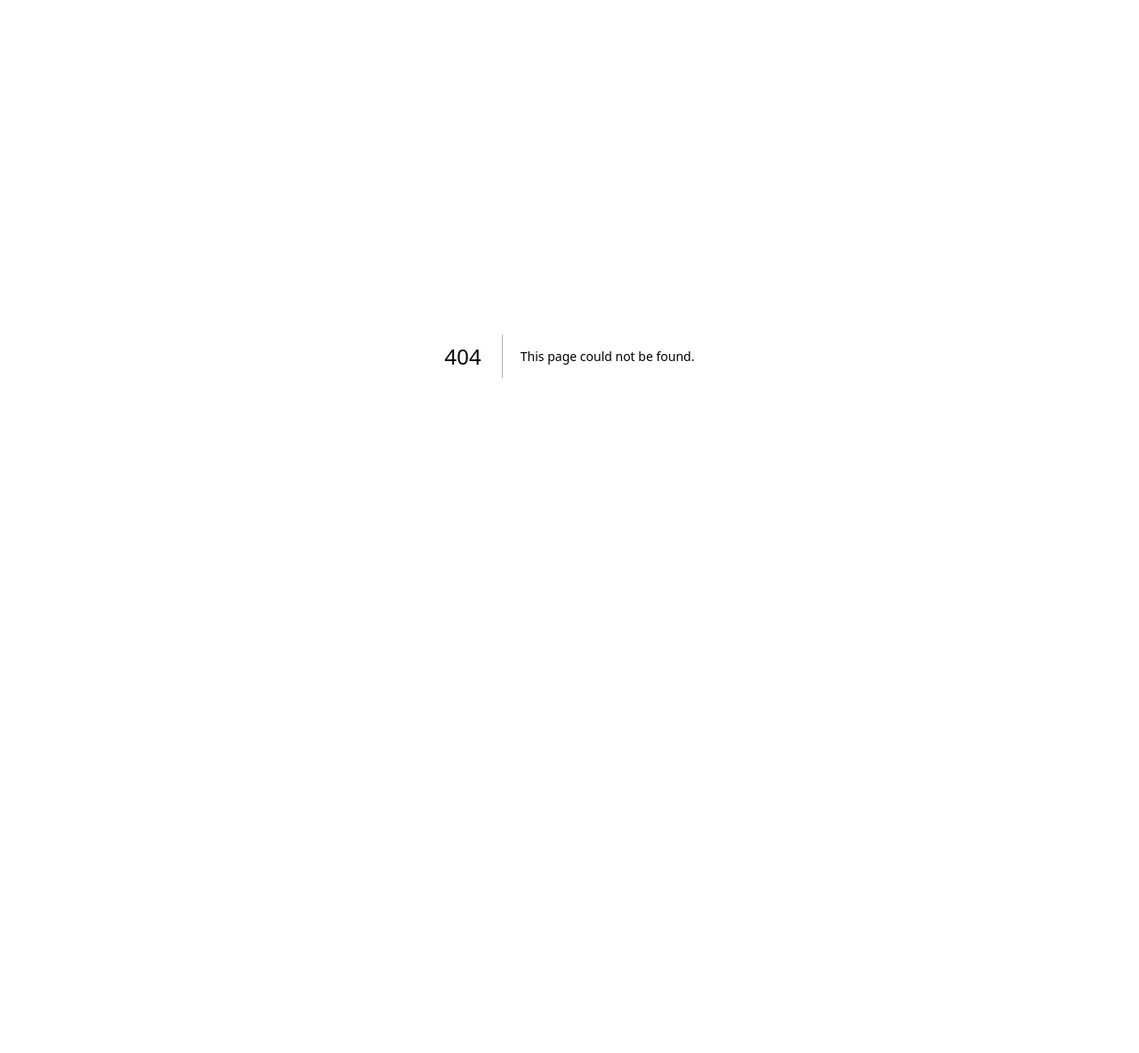
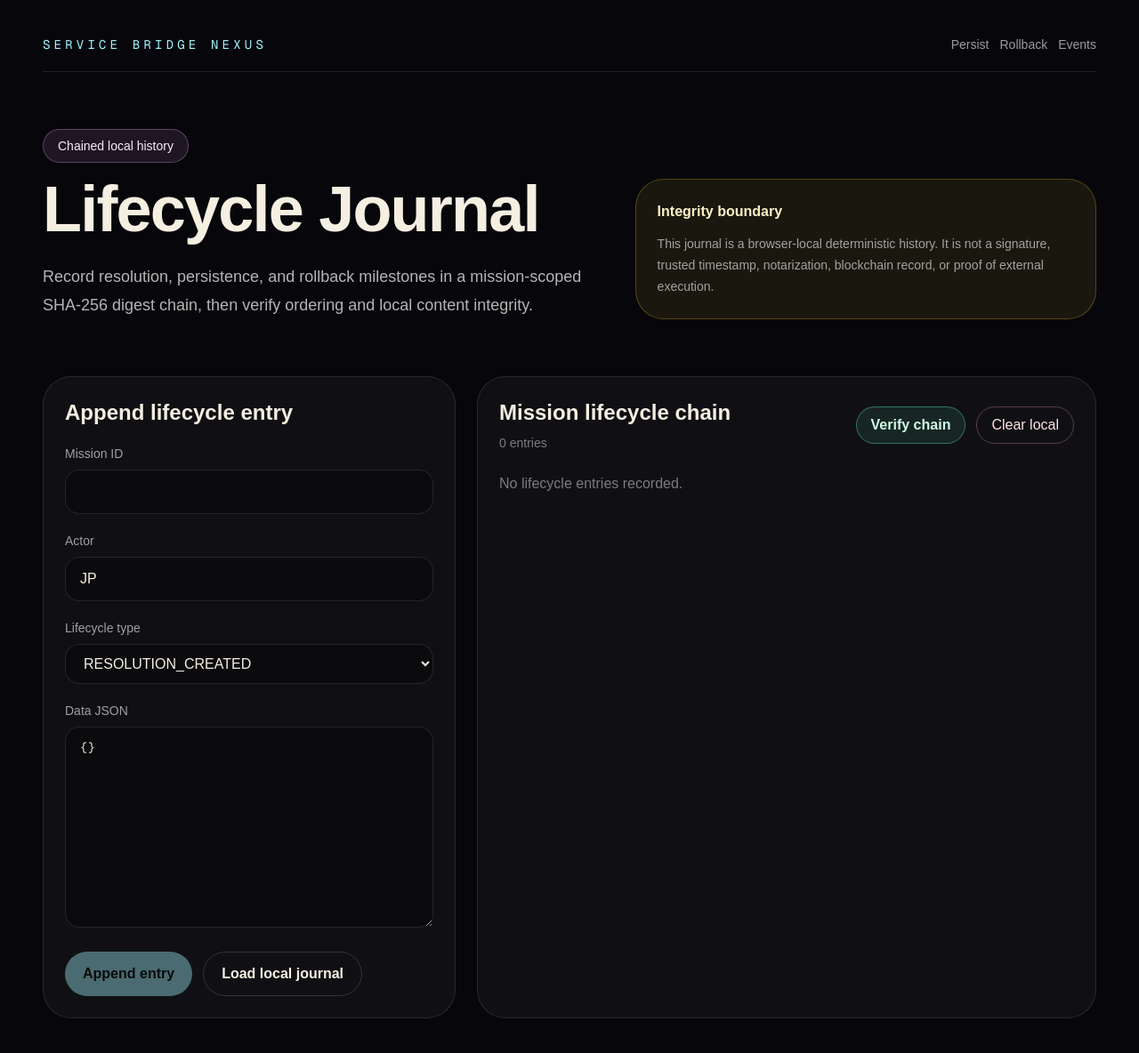
Before and after one commit to hvitiswift-afk/nextjs-boilerplate, a Next.js app: page /service-bridge/lifecycle in a window 1280 px wide. Before the commit this address had no page. Shown: the whole page at 89% size. Before the commit the page ends 800 px from the top, so only its background shows below. Built offline with nearby package versions, Linux system fonts and the light colour scheme.

Commit message:
Add lifecycle journal console

```diff
--- /dev/null
+++ b/app/service-bridge/lifecycle/page.tsx
@@ -0,0 +1,170 @@
+"use client";
+
+import { useMemo, useState } from "react";
+
+type LifecycleEntryType =
+  | "RESOLUTION_CREATED"
+  | "PERSISTENCE_PLANNED"
+  | "LOCAL_PERSISTENCE_APPLIED"
+  | "ROLLBACK_PLANNED"
+  | "LOCAL_ROLLBACK_APPLIED";
+
+type LifecycleEntry = {
+  schema: "jp-hviti-service-bridge-lifecycle-entry/v1";
+  id: string;
+  missionId: string;
+  type: LifecycleEntryType;
+  recordedAt: string;
+  actor: string;
+  data: Record<string, unknown>;
+  previousDigest: string | null;
+  digest: string;
+  externalActionCompleted: false;
+};
+
+const JOURNAL_KEY = "jp-hviti-service-bridge-lifecycle-v1";
+const types: LifecycleEntryType[] = [
+  "RESOLUTION_CREATED",
+  "PERSISTENCE_PLANNED",
+  "LOCAL_PERSISTENCE_APPLIED",
+  "ROLLBACK_PLANNED",
+  "LOCAL_ROLLBACK_APPLIED",
+];
+
+export default function LifecycleJournalPage() {
+  const [missionId, setMissionId] = useState("");
+  const [actor, setActor] = useState("JP");
+  const [type, setType] = useState<LifecycleEntryType>("RESOLUTION_CREATED");
+  const [dataJson, setDataJson] = useState("{}");
+  const [journal, setJournal] = useState<LifecycleEntry[]>([]);
+  const [verification, setVerification] = useState<Record<string, unknown> | null>(null);
+  const [error, setError] = useState("");
+
+  const parsedData = useMemo(() => {
+    try { return JSON.parse(dataJson) as Record<string, unknown>; }
+    catch { return null; }
+  }, [dataJson]);
+
+  function loadJournal() {
+    setError("");
+    try {
+      const parsed = JSON.parse(localStorage.getItem(JOURNAL_KEY) || "[]");
+      if (!Array.isArray(parsed)) throw new Error("Stored lifecycle journal is invalid.");
+      setJournal(parsed);
+      if (parsed[0]?.missionId) setMissionId(parsed[0].missionId);
+    } catch (cause) {
+      setError(cause instanceof Error ? cause.message : "Unable to load journal.");
+    }
+  }
+
+  async function appendEntry() {
+    setError("");
+    setVerification(null);
+    if (!parsedData) return setError("Data must be valid JSON.");
+    try {
+      const response = await fetch("/api/service-bridge/lifecycle", {
+        method: "POST",
+        headers: { "content-type": "application/json" },
+        body: JSON.stringify({
+          operation: "append",
+          missionId,
+          type,
+          actor,
+          data: parsedData,
+          previousEntry: journal.at(-1) ?? null,
+        }),
+      });
+      const payload = await response.json();
+      if (!response.ok) throw new Error(payload.error || "Lifecycle append failed.");
+      const next = [...journal, payload.entry];
+      localStorage.setItem(JOURNAL_KEY, JSON.stringify(next));
+      setJournal(next);
+    } catch (cause) {
+      setError(cause instanceof Error ? cause.message : "Lifecycle append failed.");
+    }
+  }
+
+  async function verifyJournal() {
+    setError("");
+    try {
+      const response = await fetch("/api/service-bridge/lifecycle", {
+        method: "POST",
+        headers: { "content-type": "application/json" },
+        body: JSON.stringify({ operation: "verify", entries: journal }),
+      });
+      const payload = await response.json();
+      setVerification(payload);
+      if (!response.ok) setError("Lifecycle journal verification failed.");
+    } catch (cause) {
+      setError(cause instanceof Error ? cause.message : "Lifecycle verification failed.");
+    }
+  }
+
+  function clearJournal() {
+    localStorage.removeItem(JOURNAL_KEY);
+    setJournal([]);
+    setVerification(null);
+  }
+
+  return (
+    <main className="min-h-screen bg-[#07070b] text-[#f5efe2]">
+      <section className="mx-auto w-full max-w-7xl px-6 py-10 sm:px-10 lg:px-12">
+        <nav className="flex flex-wrap items-center justify-between gap-3 border-b border-white/10 pb-5 text-sm text-white/60">
+          <a className="font-mono uppercase tracking-[0.3em] text-cyan-200" href="/service-bridge/nexus">Service Bridge Nexus</a>
+          <div className="flex flex-wrap gap-3"><a href="/service-bridge/persist">Persist</a><a href="/service-bridge/rollback">Rollback</a><a href="/service-bridge/events">Events</a></div>
+        </nav>
+
+        <header className="grid gap-8 py-16 lg:grid-cols-[1.1fr_0.9fr] lg:items-end">
+          <div>
+            <p className="mb-4 inline-flex rounded-full border border-fuchsia-300/30 bg-fuchsia-300/10 px-4 py-2 text-sm text-fuchsia-100">Chained local history</p>
+            <h1 className="text-5xl font-black tracking-tight sm:text-7xl">Lifecycle Journal</h1>
+            <p className="mt-6 max-w-3xl text-lg leading-8 text-white/70">Record resolution, persistence, and rollback milestones in a mission-scoped SHA-256 digest chain, then verify ordering and local content integrity.</p>
+          </div>
+          <div className="rounded-[2rem] border border-amber-300/25 bg-amber-300/[0.08] p-6">
+            <p className="font-semibold text-amber-100">Integrity boundary</p>
+            <p className="mt-3 text-sm leading-6 text-white/60">This journal is a browser-local deterministic history. It is not a signature, trusted timestamp, notarization, blockchain record, or proof of external execution.</p>
+          </div>
+        </header>
+
+        <section className="grid gap-6 lg:grid-cols-[0.8fr_1.2fr]">
+          <article className="rounded-[2rem] border border-white/10 bg-white/[0.04] p-6">
+            <h2 className="text-2xl font-black">Append lifecycle entry</h2>
+            <label className="mt-5 block text-sm text-white/60">Mission ID</label>
+            <input value={missionId} onChange={(event) => setMissionId(event.target.value)} className="mt-2 w-full rounded-2xl border border-white/10 bg-black/30 px-4 py-3" />
+            <label className="mt-5 block text-sm text-white/60">Actor</label>
+            <input value={actor} onChange={(event) => setActor(event.target.value)} className="mt-2 w-full rounded-2xl border border-white/10 bg-black/30 px-4 py-3" />
+            <label className="mt-5 block text-sm text-white/60">Lifecycle type</label>
+            <select value={type} onChange={(event) => setType(event.target.value as LifecycleEntryType)} className="mt-2 w-full rounded-2xl border border-white/10 bg-black/30 px-4 py-3">
+              {types.map((item) => <option key={item}>{item}</option>)}
+            </select>
+            <label className="mt-5 block text-sm text-white/60">Data JSON</label>
+            <textarea value={dataJson} onChange={(event) => setDataJson(event.target.value)} rows={10} className="mt-2 w-full rounded-2xl border border-white/10 bg-black/30 px-4 py-3 font-mono text-sm" />
+            <div className="mt-5 flex flex-wrap gap-3">
+              <button onClick={appendEntry} disabled={!missionId.trim() || !actor.trim() || !parsedData} className="rounded-full bg-cyan-200 px-5 py-3 font-bold text-black disabled:opacity-40">Append entry</button>
+              <button onClick={loadJournal} className="rounded-full border border-white/15 px-5 py-3 font-bold">Load local journal</button>
+            </div>
+          </article>
+
+          <article className="rounded-[2rem] border border-white/10 bg-white/[0.04] p-6">
+            <div className="flex flex-wrap items-center justify-between gap-3">
+              <div><h2 className="text-2xl font-black">Mission lifecycle chain</h2><p className="mt-2 text-sm text-white/45">{journal.length} entries</p></div>
+              <div className="flex gap-3"><button onClick={verifyJournal} className="rounded-full border border-emerald-300/40 bg-emerald-300/10 px-4 py-2 font-bold text-emerald-100">Verify chain</button><button onClick={clearJournal} className="rounded-full border border-red-300/30 px-4 py-2 text-red-100">Clear local</button></div>
+            </div>
+            <div className="mt-6 space-y-3">
+              {journal.length === 0 ? <p className="text-white/45">No lifecycle entries recorded.</p> : journal.map((entry, index) => (
+                <div key={entry.id} className="rounded-2xl border border-white/10 bg-black/25 p-4">
+                  <div className="flex flex-wrap items-center justify-between gap-2"><p className="font-black">{index + 1}. {entry.type}</p><p className="text-xs text-white/40">{entry.recordedAt}</p></div>
+                  <p className="mt-2 text-sm text-white/55">Actor: {entry.actor}</p>
+                  <p className="mt-3 break-all font-mono text-xs text-cyan-100">{entry.digest}</p>
+                </div>
+              ))}
+            </div>
+          </article>
+        </section>
+
+        {verification ? <section className="mt-8 rounded-[2rem] border border-emerald-300/30 bg-emerald-300/[0.08] p-6"><h2 className="text-2xl font-black">Verification receipt</h2><pre className="mt-5 overflow-auto rounded-2xl bg-black/30 p-4 text-xs leading-6 text-emerald-100">{JSON.stringify(verification, null, 2)}</pre></section> : null}
+        {error ? <div className="mt-6 rounded-2xl border border-red-300/30 bg-red-300/10 p-4 text-red-100">{error}</div> : null}
+      </section>
+    </main>
+  );
+}
```
